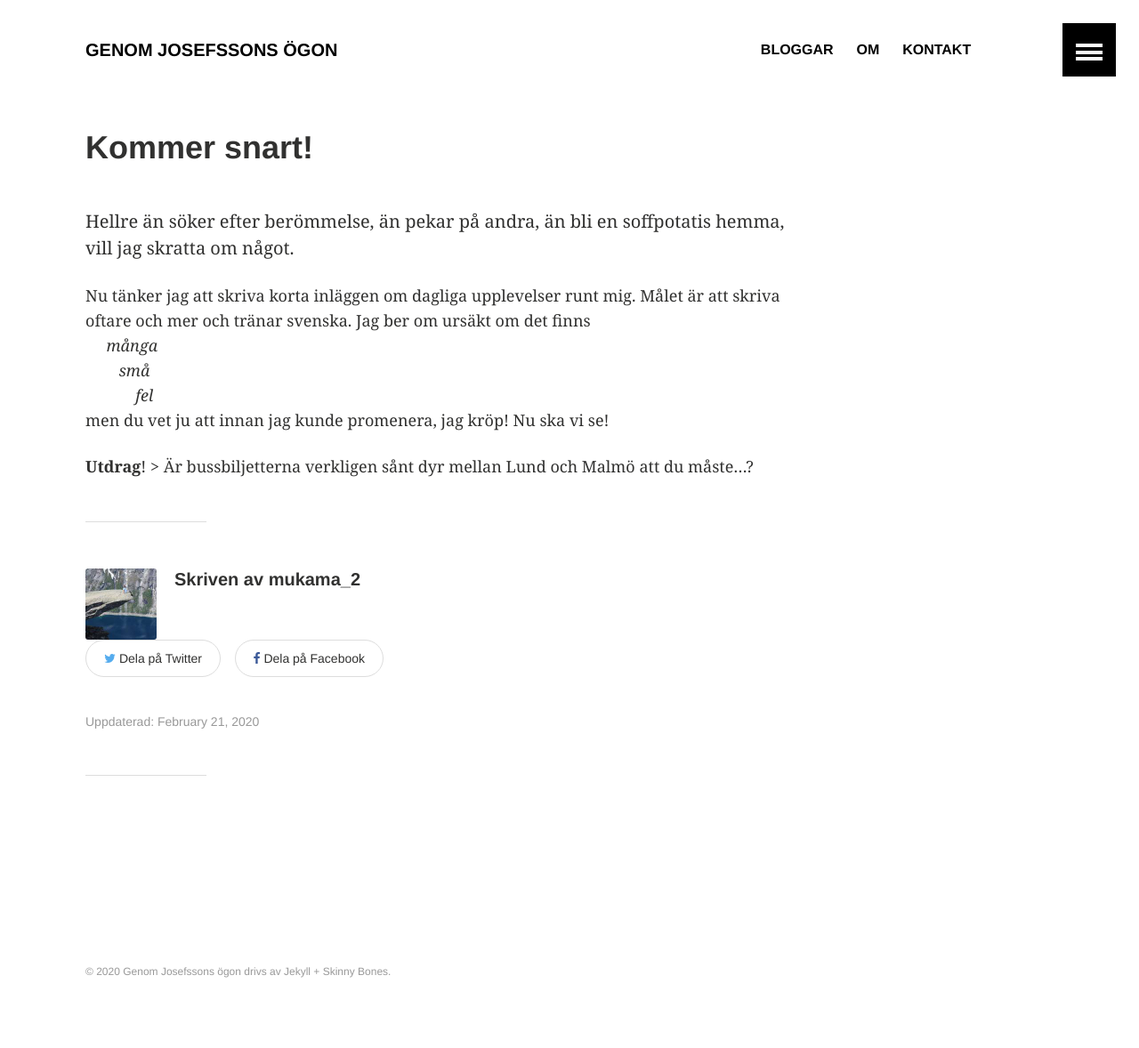
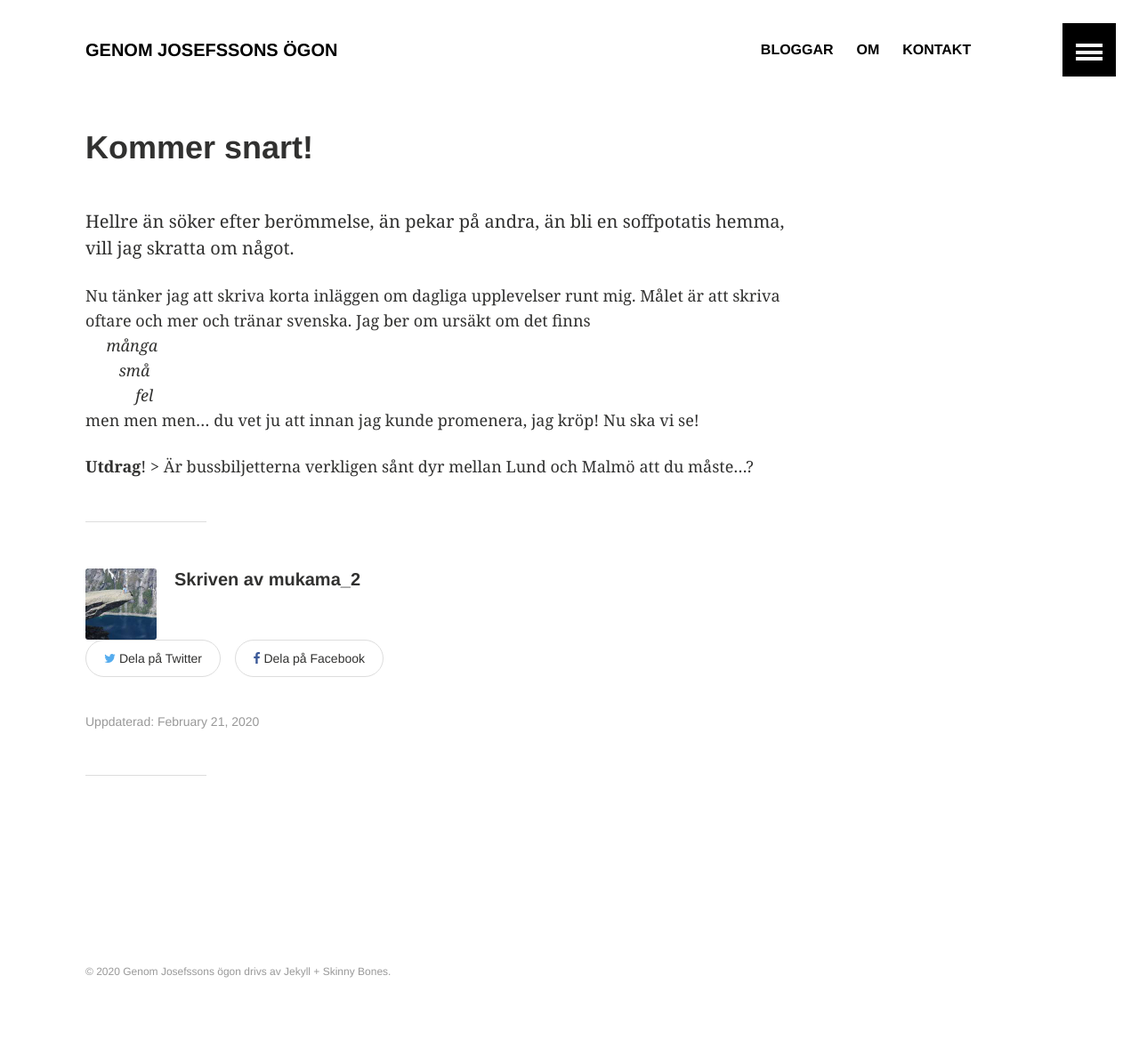
Before and after one commit to MukamaTwo/MukamaTwo.github.io, a Jekyll site: the page built from _posts/2020-02-21-kommer-snart.md, in a window 1280 px wide. Shown: the whole page at 89% size. Built offline with Jekyll 4.4.1, drawn with Linux system fonts in a browser that asks for light colours; comment, search, counter and statistics services are not loaded.

Commit message:
Minor updates....

```diff
--- a/_posts/2020-02-21-kommer-snart.md
+++ b/_posts/2020-02-21-kommer-snart.md
@@ -16,6 +16,6 @@ Nu tänker jag att skriva korta inläggen om dagliga upplevelser runt mig. Måle
 &nbsp;&nbsp;&nbsp;&nbsp; *många <br>
 &nbsp;&nbsp;&nbsp;&nbsp;&nbsp;&nbsp;&nbsp;&nbsp;små <br>
 &nbsp;&nbsp;&nbsp;&nbsp;&nbsp;&nbsp;&nbsp;&nbsp;&nbsp;&nbsp;&nbsp;&nbsp;fel* <br>
-men du vet ju att innan jag kunde promenera, jag kröp! Nu ska vi se!
+men men men... du vet ju att innan jag kunde promenera, jag kröp! Nu ska vi se!
 
 **Utdrag**! > Är bussbiljetterna verkligen sånt dyr mellan Lund och Malmö att du måste...?
```
Also changed, not shown: _drafts/kommer-snart.md (+1 -1 lines).
